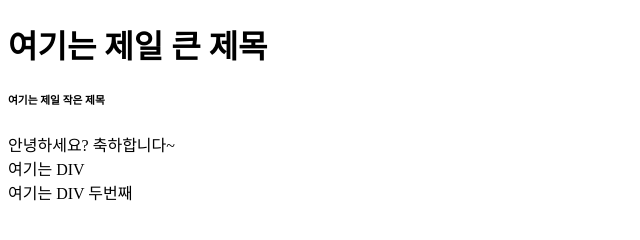
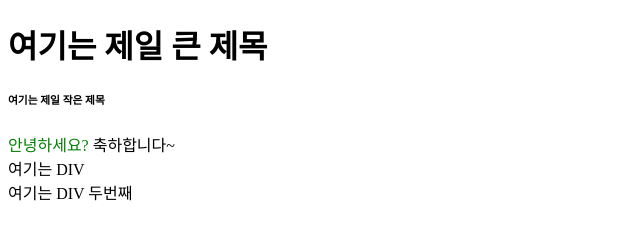
Before and after one commit to byeol286/byeol286.github.io, a plain HTML site: page test.html in a window 1280 px wide. Shown: the full height of the page, 0-640 px from the left. Drawn offline with Linux system fonts and the light colour scheme.

Commit message:
Update test.html

```diff
--- a/test.html
+++ b/test.html
@@ -3,7 +3,7 @@
   <head>
     <title>HTML 연습</title>
     <style>
-      #sp1 { corol:green; }
+      #sp1 { color:green; }
     </style>
   </head>
   <body>
```
